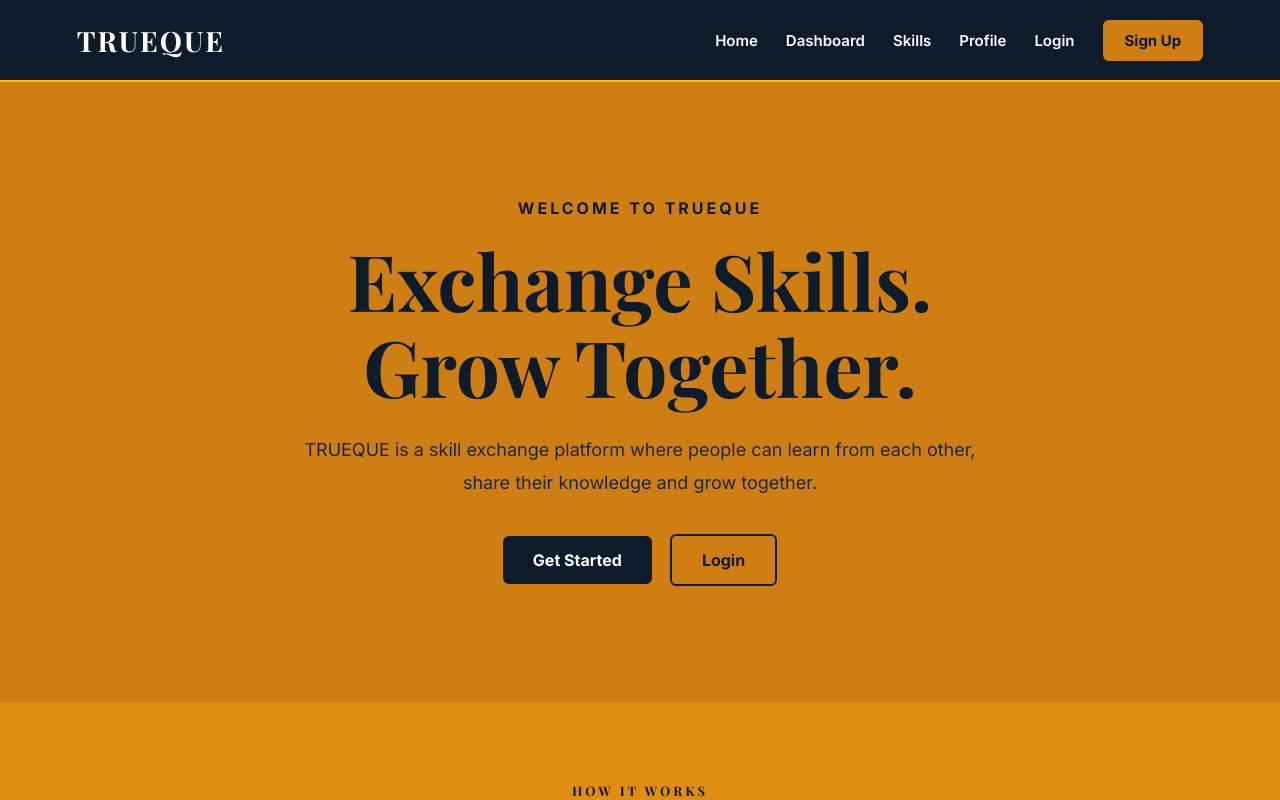
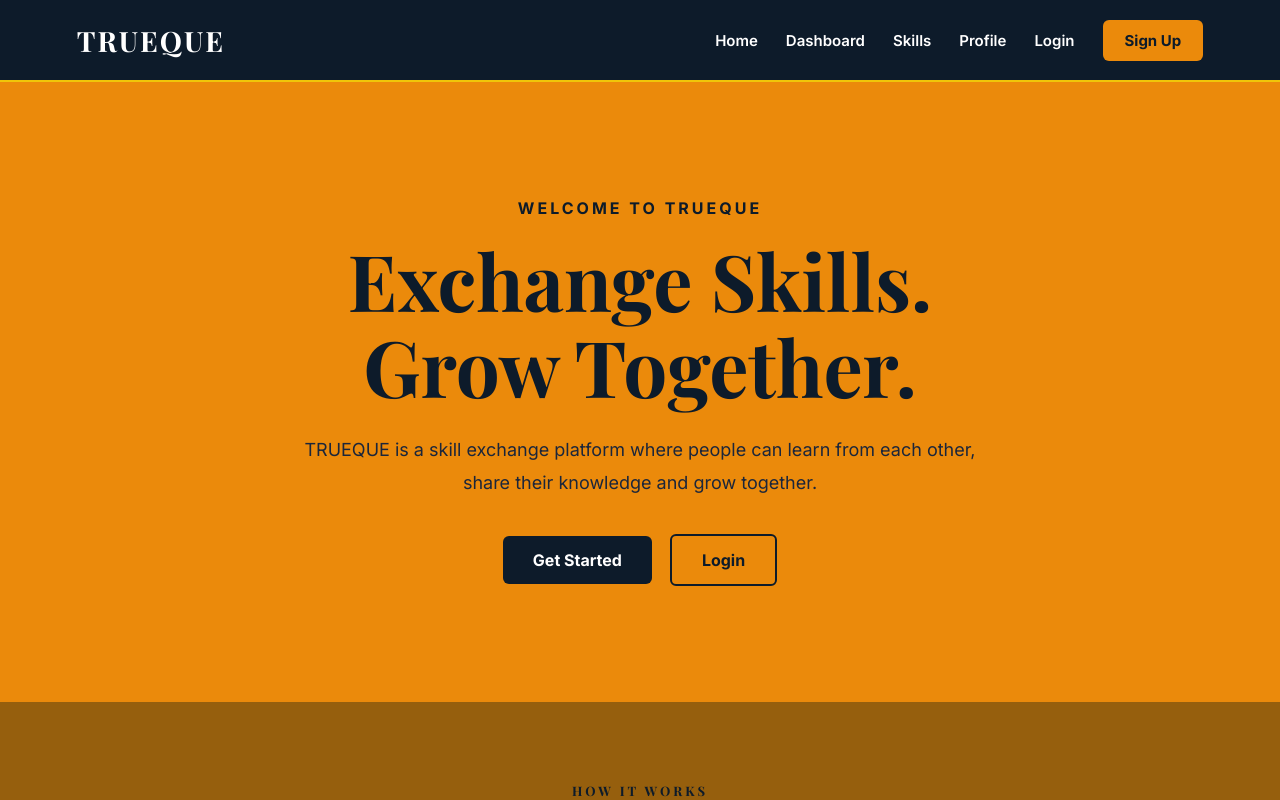
Before and after one commit to Sakeena19-cse/Trueque, a React (Vite) app: page / in a window 1280 px wide. Shown: the top 800 px of the page. Built offline with nearby package versions, Linux system fonts and the light colour scheme.

Commit message:
update index CSS

```diff
--- a/src/index.css
+++ b/src/index.css
@@ -5,9 +5,9 @@
   --dark-blue: #1B263B;
   --blue-light: #243B53;
 
-  --tan: #cf7e13;
-  --tan-light: #df8d13;
-  --tan-soft: #b8700c;
+  --tan: #eb8a0b;
+  --tan-light: #965f0d;
+  --tan-soft: #e9a74c;
 
   /* Quick Actions style gold */
   --gold: #f0c609;
```
